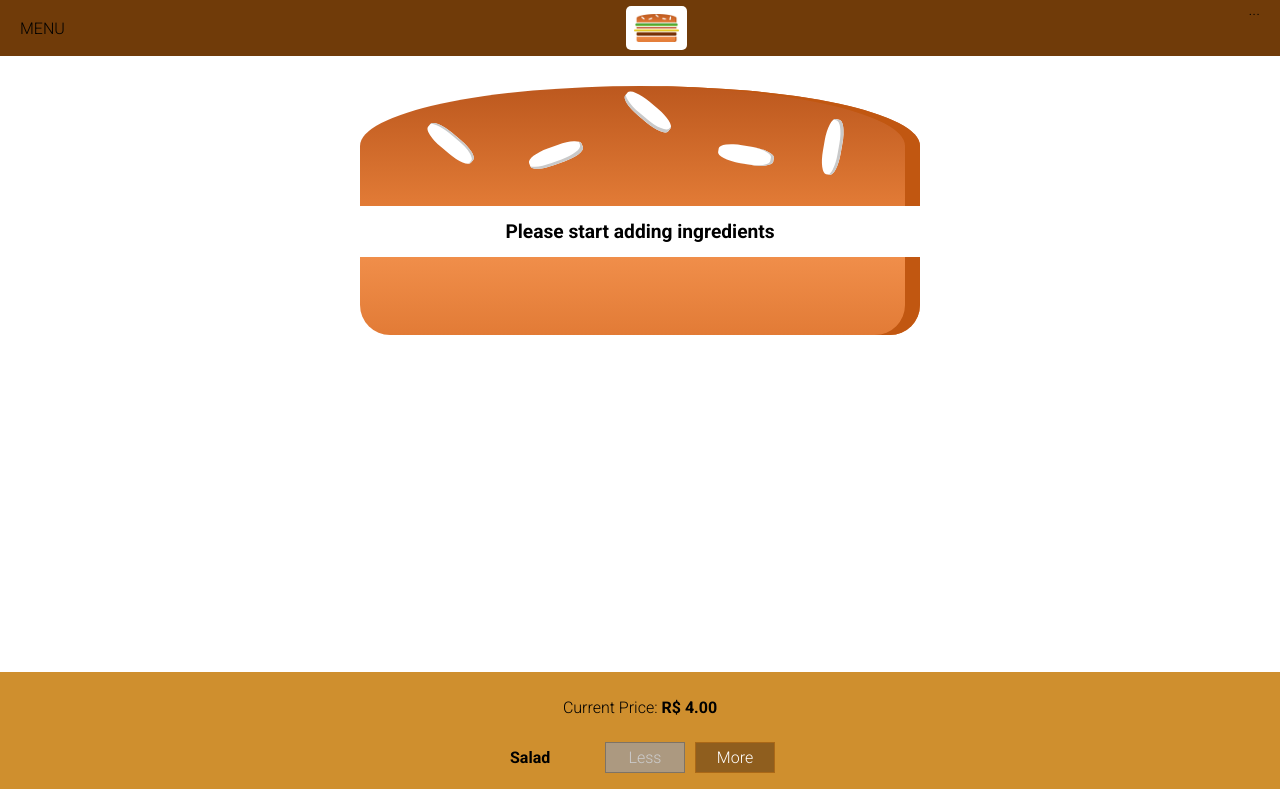
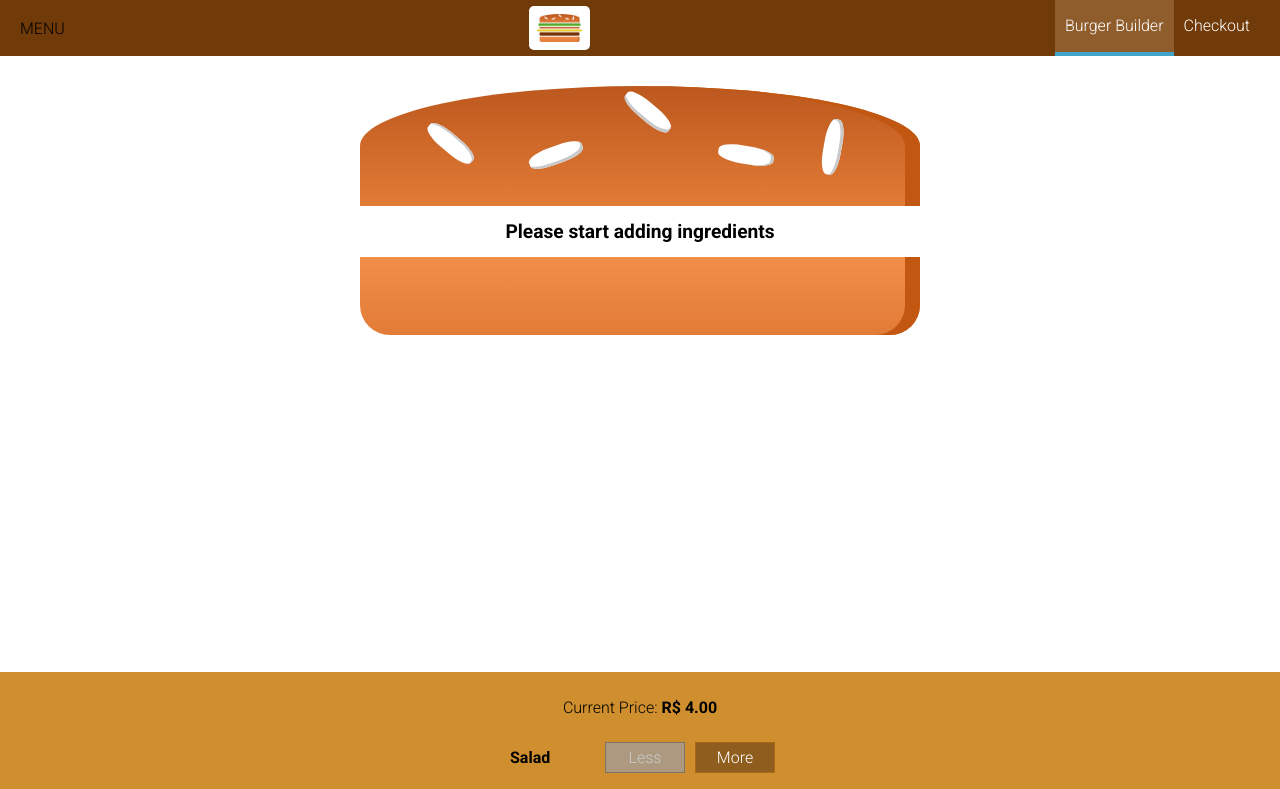
Before and after one commit to brandaogabriel7/burger-builder-app, a React (Create React App) app: page / in a window 1280 px wide. Shown: the top 789 px of the page. Built offline with nearby package versions, Linux system fonts and the light colour scheme.

Commit message:
feat: create navigation items for toolbar

```diff
--- /dev/null
+++ b/src/components/Navigation/NavigationItems/NavigationItem/NavigationItem.js
@@ -0,0 +1,12 @@
+import React from 'react';
+import styles from './navigationitem.module.css';
+
+const NavigationItem = ({ active, link, children }) => (
+    <li className={styles.NavigationItem}>
+        <a
+            href={link}
+            className={active ? styles.active : null}>{children}</a>
+    </li>
+);
+
+export default NavigationItem;
--- /dev/null
+++ b/src/components/Navigation/NavigationItems/NavigationItem/navigationitem.module.css
@@ -0,0 +1,25 @@
+.NavigationItem {
+    margin: 0;
+    box-sizing: border-box;
+    display: flex;
+    height: 100%;
+    align-items: center;
+}
+
+.NavigationItem a {
+    color: white;
+    text-decoration: none;
+    height: 100%;
+    padding: 16px 10px;
+    border-bottom: 4px solid transparent;
+    box-sizing: border-box;
+    display: block;
+}
+
+.NavigationItem a:hover,
+.NavigationItem a:active,
+.NavigationItem a.active {
+    background-color: #8f5c2c;
+    border-bottom: 4px solid #40a4c8;
+    color: white;
+}
--- /dev/null
+++ b/src/components/Navigation/NavigationItems/NavigationItems.js
@@ -0,0 +1,12 @@
+import React from 'react';
+import NavigationItem from './NavigationItem/NavigationItem';
+import styles from './navigationitems.module.css';
+
+const NavigationItems = () => (
+    <ul className={styles.NavigationItems}>
+        <NavigationItem link="/" active>Burger Builder</NavigationItem>
+        <NavigationItem link="/">Checkout</NavigationItem>
+    </ul>
+);
+
+export default NavigationItems;
--- /dev/null
+++ b/src/components/Navigation/NavigationItems/navigationitems.module.css
@@ -0,0 +1,8 @@
+.NavigationItems {
+    margin: 0;
+    padding: 0;
+    list-style: none;
+    display: flex;
+    align-items: center;
+    height: 100%;
+}
--- a/src/components/Navigation/Toolbar/Toolbar.js
+++ b/src/components/Navigation/Toolbar/Toolbar.js
@@ -1,12 +1,15 @@
 import React from 'react';
 import Logo from '../../Logo/Logo';
+import NavigationItems from '../NavigationItems/NavigationItems';
 import styles from './toolbar.module.css';
 
 const Toolbar = () => (
     <header className={styles.Toolbar}>
         <div>MENU</div>
         <Logo />
-        <nav>...</nav>
+        <nav>
+            <NavigationItems />
+        </nav>
     </header>
 );
 
```
